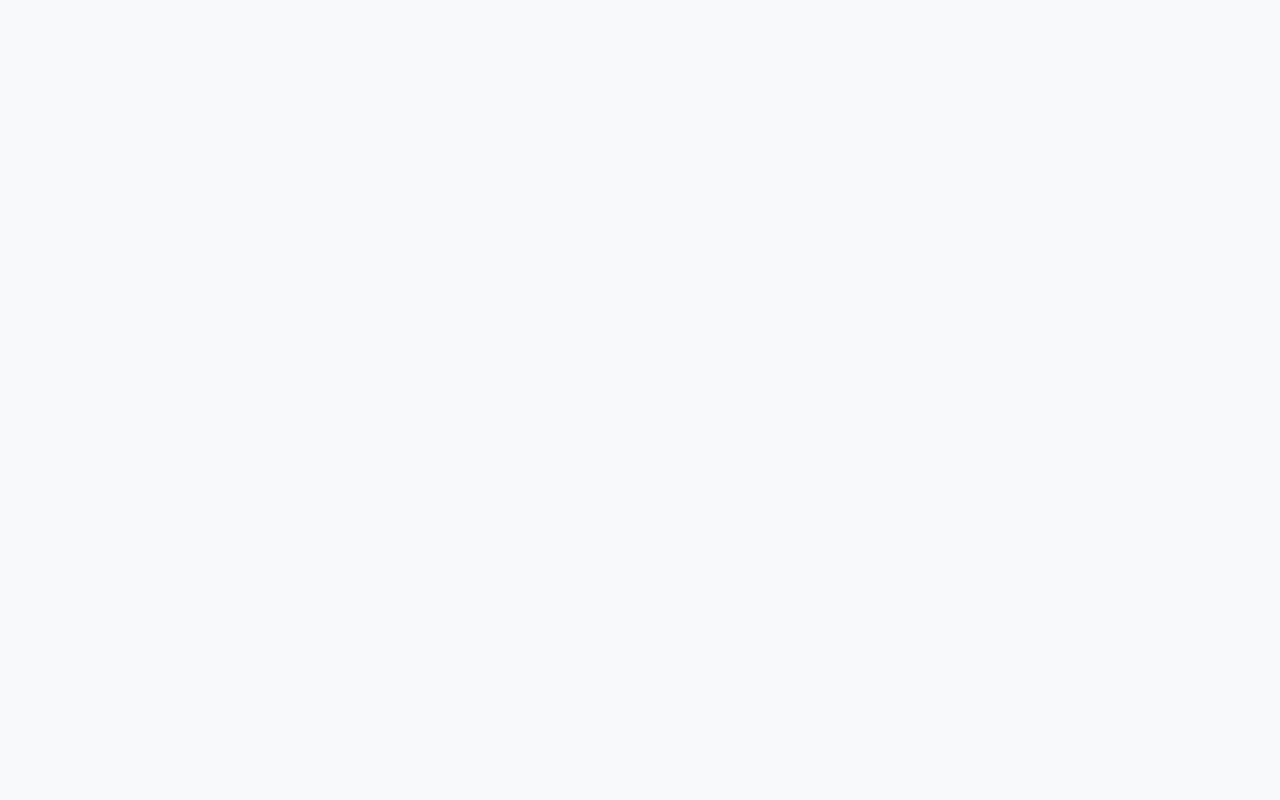
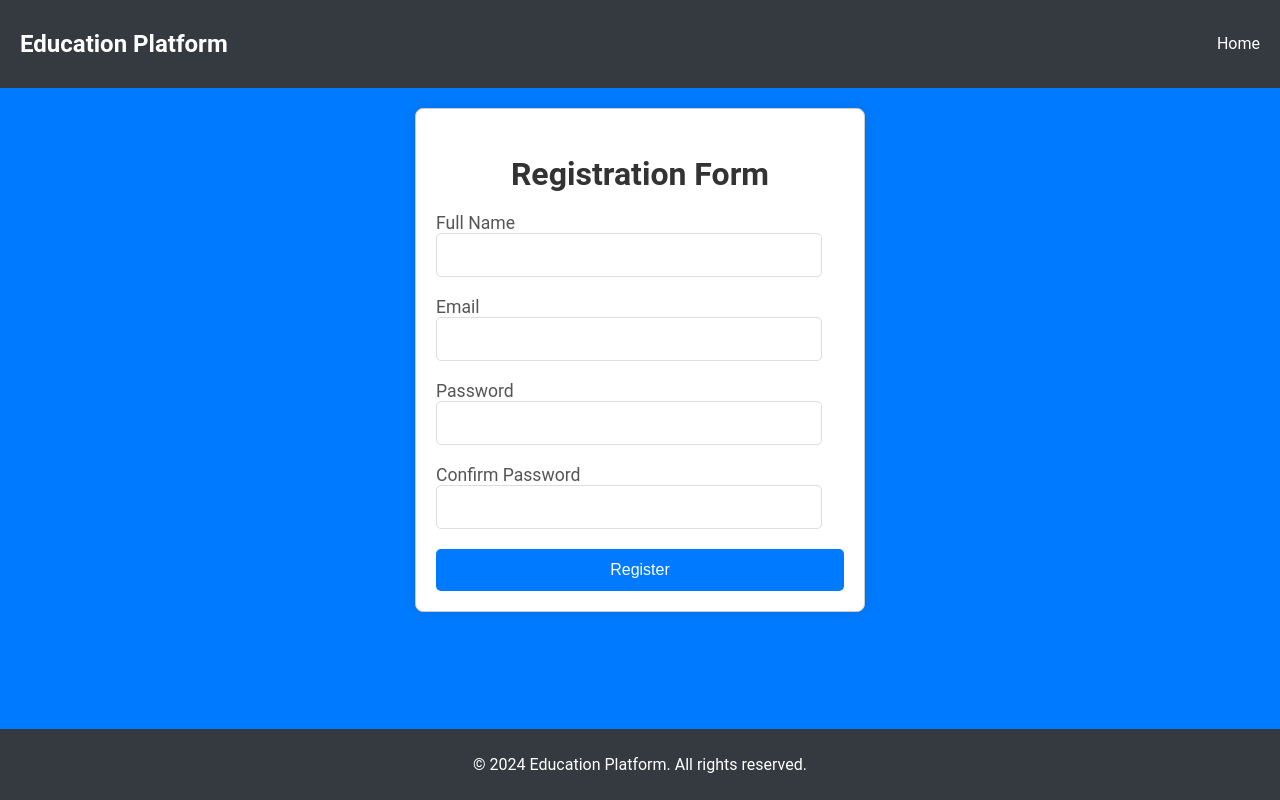
Before and after one commit to majojukrishna03/Education_Platform_Frontend, a React (Create React App) app in the folder frontend/: page /register in a window 1280 px wide. Before the commit this address had no page. Built offline with nearby package versions, Linux system fonts and the light colour scheme.

Commit message:
updated home page and registration page

```diff
--- a/frontend/src/App.js
+++ b/frontend/src/App.js
@@ -1,15 +1,16 @@
-// src/App.js
+// frontend/src/App.js
 import React from 'react';
 import { BrowserRouter as Router, Route, Routes } from 'react-router-dom';
-import Home from './components/Homepage.js';
-// import ProgramList from './components/ProgramList';
+import Home from './components/Homepage'; // Import the Home component
+import Register from './components/Register'; // Import the Register component
 
 const App = () => {
   return (
     <Router>
       <Routes>
         <Route exact path="/" element={<Home />} />
-        {/* <Route path="/programs" element={<ProgramList />} /> */}
+        <Route path="/register" element={<Register />} />
+        {/* Add more routes as needed */}
       </Routes>
     </Router>
   );
--- a/frontend/src/components/Homepage.js
+++ b/frontend/src/components/Homepage.js
@@ -1,4 +1,4 @@
-// src/components/Home.js
+// frontend/src/components/Home.js
 import React from 'react';
 import { Link } from 'react-router-dom';
 import './Homepage.css';
@@ -13,7 +13,6 @@ const Home = () => {
             <li><Link to="/">Home</Link></li>
             <li><Link to="/programs">Programs</Link></li>
             <li><Link to="/contact">Contact</Link></li>
-            {/* Add new li elements for Register and Login */}
             <li><Link to="/register">Register</Link></li>
             <li><Link to="/login">Login</Link></li>
           </ul>
--- /dev/null
+++ b/frontend/src/components/Layout.js
@@ -0,0 +1,45 @@
+// frontend/src/components/Layout.js
+import React from 'react';
+import { Link, useLocation } from 'react-router-dom';
+import './Homepage.css';
+
+const Layout = ({ children }) => {
+  const location = useLocation();
+
+  // Function to determine if current route is /register
+  const isRegisterPage = () => {
+    return location.pathname === '/register';
+  };
+
+  return (
+    <div className="home-container">
+      <header className="header">
+        <nav className="navbar">
+          <h1 className="brand">Education Platform</h1>
+          {!isRegisterPage() && (
+            <ul className="nav-links">
+              <li><Link to="/">Home</Link></li>
+              <li><Link to="/programs">Programs</Link></li>
+              <li><Link to="/contact">Contact</Link></li>
+            </ul>
+          )}
+          {isRegisterPage() && (
+            <ul className="nav-links">
+              <li><Link to="/">Home</Link></li>
+            </ul>
+          )}
+        </nav>
+      </header>
+      <main>
+        {children}
+      </main>
+      <footer className="footer">
+        <div className="footer-content">
+          <p>&copy; 2024 Education Platform. All rights reserved.</p>
+        </div>
+      </footer>
+    </div>
+  );
+};
+
+export default Layout;
--- /dev/null
+++ b/frontend/src/components/Register.css
@@ -0,0 +1,100 @@
+/* frontend/src/components/Register.css */
+
+/* Body styles */
+body {
+    margin: 0;
+    font-family: 'Roboto', sans-serif;
+    background-color: #007bff;
+    display: flex;
+    min-height: 100vh;
+    flex-direction: column;
+}
+
+/* Container for the entire page */
+.registration-container {
+    flex: 1;
+    display: flex;
+    flex-direction: column;
+    justify-content: center;
+    align-items: center;
+    padding: 20px;
+}
+
+/* Card styles for the registration form */
+.registration-card {
+    max-width: 450px;
+    width: 100%;
+    padding: 20px;
+    border: 1px solid #ccc;
+    border-radius: 8px;
+    background-color: #ffffff;
+    box-shadow: 0px 0px 15px rgba(0, 0, 0, 0.1);
+    box-sizing: border-box; /* Ensure padding and border are included in width calculation */
+}
+
+.registration-card h2 {
+    font-size: 2em;
+    margin-bottom: 20px;
+    text-align: center;
+    color: #333;
+}
+
+/* Form styles */
+.registration-form {
+    display: flex;
+    flex-direction: column;
+}
+
+.registration-form .form-group {
+    margin-bottom: 20px;
+}
+
+.registration-form label {
+    font-size: 1.1em;
+    margin-bottom: 8px;
+    color: #555;
+}
+
+/* Input field styles */
+.registration-form input[type="text"],
+.registration-form input[type="email"],
+.registration-form input[type="password"] {
+    width: calc(100% - 22px); /* Adjust width to account for padding and borders */
+    padding: 12px;
+    border: 1px solid #ddd;
+    border-radius: 5px;
+    font-size: 1em;
+    transition: border-color 0.2s ease-in-out;
+    box-sizing: border-box; /* Ensure padding and border are included in width calculation */
+}
+
+.registration-form input[type="text"]:focus,
+.registration-form input[type="email"]:focus,
+.registration-form input[type="password"]:focus {
+    border-color: #007bff;
+    outline: none;
+}
+
+.registration-form button {
+    background-color: #007bff;
+    color: #fff;
+    border: none;
+    padding: 12px 20px;
+    border-radius: 5px;
+    cursor: pointer;
+    font-size: 1em;
+    transition: background-color 0.2s ease-in-out;
+}
+
+.registration-form button:hover {
+    background-color: #0056b3;
+}
+
+/* Footer styles */
+.footer {
+    background-color: #343a40;
+    color: white;
+    text-align: center;
+    padding: 10px 0;
+    margin-top: auto;
+}
--- /dev/null
+++ b/frontend/src/components/Register.js
@@ -0,0 +1,112 @@
+import React, { useState } from 'react';
+import Layout from './Layout'; // Import the Layout component
+import './Register.css'; // Import the new CSS file for registration page
+
+const Register = () => {
+  const [fullName, setFullName] = useState('');
+  const [email, setEmail] = useState('');
+  const [password, setPassword] = useState('');
+  const [confirmPassword, setConfirmPassword] = useState('');
+
+  const handleSubmit = async (e) => {
+    e.preventDefault();
+
+    // Validate password match
+    if (password !== confirmPassword) {
+      alert('Passwords do not match!');
+      return;
+    }
+
+    // Prepare data for submission
+    const formData = {
+      fullName,
+      email,
+      password,
+    };
+
+    try {
+      // Send POST request to backend API
+      const response = await fetch('http://localhost:5000/api/register', {
+        method: 'POST',
+        headers: {
+          'Content-Type': 'application/json',
+        },
+        body: JSON.stringify(formData),
+      });
+
+      if (response.ok) {
+        // eslint-disable-next-line no-unused-vars
+        const data = await response.json();
+        // Registration successful alert
+        alert('Registration successful!');
+        // Redirect to home page or another route
+        window.location.href = '/';
+      } else {
+        alert('Registration failed. Please try again.');
+      }
+    } catch (error) {
+      console.error('Error registering:', error);
+      alert('Registration failed. Please try again later.');
+    }
+  };
+
+  return (
+    <Layout>
+      <div className="registration-container">
+        <div className="registration-card">
+          <h2>Registration Form</h2>
+          <form className="registration-form" onSubmit={handleSubmit}>
+            <div className="form-group">
+              <label htmlFor="fullName">Full Name</label>
+              <input
+                type="text"
+                id="fullName"
+                name="fullName"
+                value={fullName}
+                onChange={(e) => setFullName(e.target.value)}
+                required
+              />
+            </div>
+            <div className="form-group">
+              <label htmlFor="email">Email</label>
+              <input
+                type="email"
+                id="email"
+                name="email"
+                value={email}
+                onChange={(e) => setEmail(e.target.value)}
+                required
+              />
+            </div>
+            <div className="form-group">
+              <label htmlFor="password">Password</label>
+              <input
+                type="password"
+                id="password"
+                name="password"
+                value={password}
+                onChange={(e) => setPassword(e.target.value)}
+                required
+              />
+            </div>
+            <div className="form-group">
+              <label htmlFor="confirmPassword">Confirm Password</label>
+              <input
+                type="password"
+                id="confirmPassword"
+                name="confirmPassword"
+                value={confirmPassword}
+                onChange={(e) => setConfirmPassword(e.target.value)}
+                required
+              />
+            </div>
+            {/* Add more form fields as needed */}
+            <button type="submit">Register</button>
+          </form>
+        </div>
+      </div>
+    </Layout>
+  );
+};
+
+export default Register;
```
